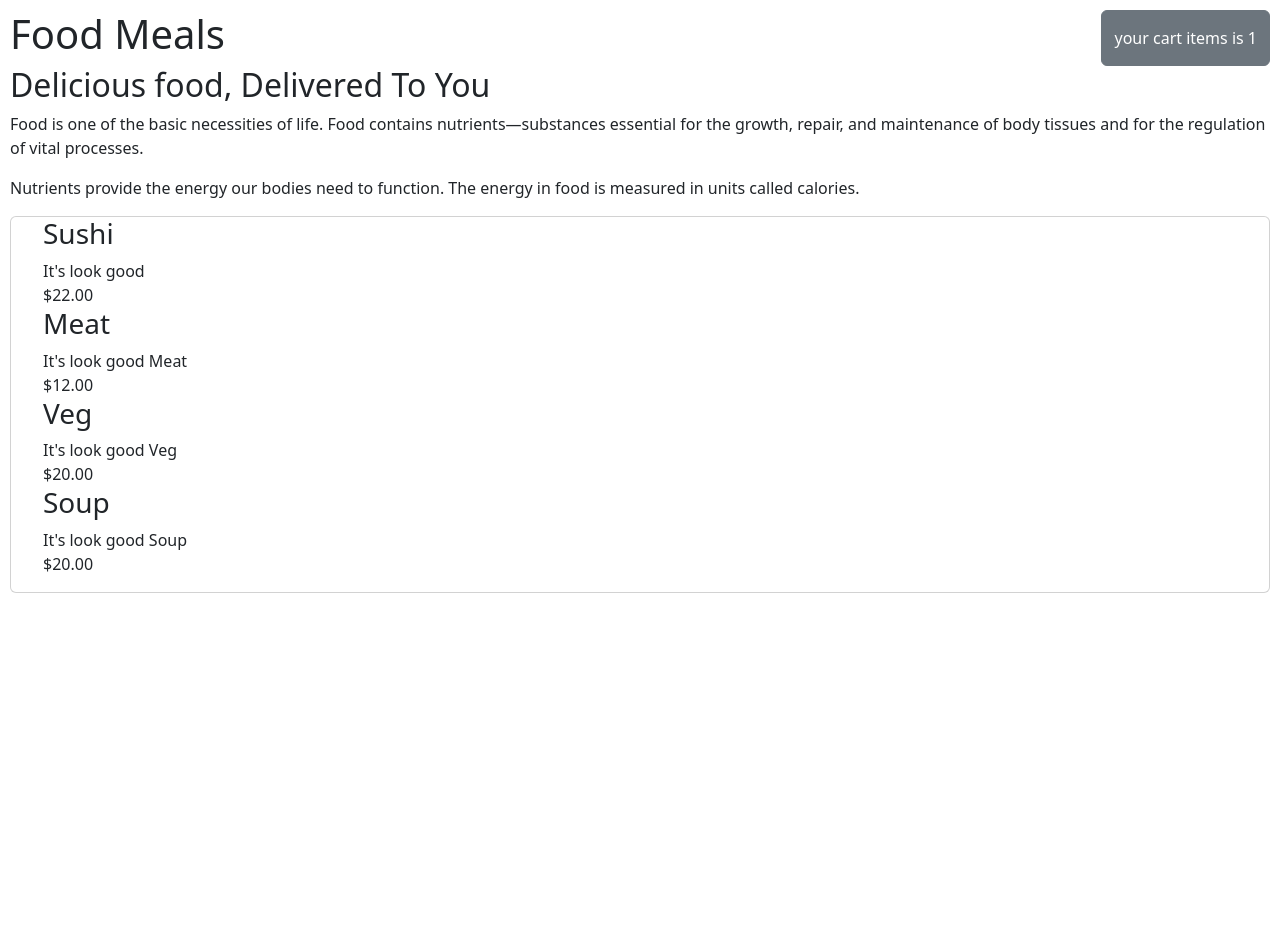
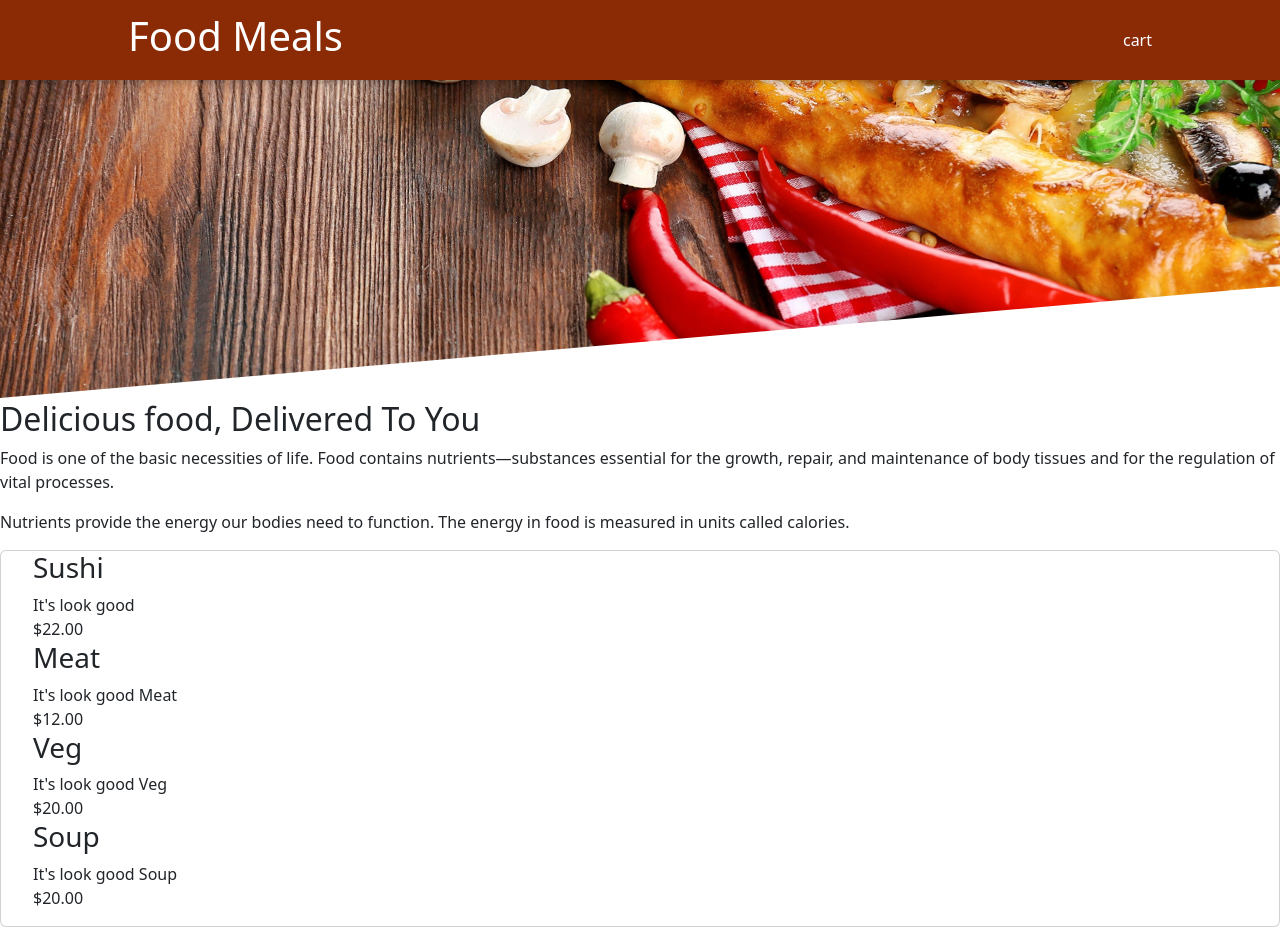
Before and after one commit to jsidd06/react-food-website, a React (Create React App) app: page / in a window 1280 px wide. Before the commit the page ends 800 px from the top, so only its background shows below. Built offline with nearby package versions, Linux system fonts and the light colour scheme.

Commit message:
header changes ui

```diff
--- a/src/App.js
+++ b/src/App.js
@@ -1,10 +1,10 @@
 import React from "react";
-import Header from "./components/Header";
+import Header from "./screen/Header";
 import MealsScreen from "./screen/MealsScreen";
 
 function App() {
   return (
-    <div style={{ margin: 10 }}>
+    <div>
       <Header />
       <MealsScreen />
     </div>
--- a/src/components/Header.js
+++ /dev/null
@@ -1,15 +0,0 @@
-import React, { Fragment } from "react";
-import HeaderCardButton from "./HeaderCardButton";
-
-function Header() {
-  return (
-    <Fragment>
-      <div style={{ justifyContent: "space-between", display: "flex" }}>
-        <h1>Food Meals</h1>
-        <HeaderCardButton />
-      </div>
-    </Fragment>
-  );
-}
-
-export default Header;
--- /dev/null
+++ b/src/screen/Header.js
@@ -0,0 +1,19 @@
+import React, { Fragment } from "react";
+import Image from "../Images/veg.jpg";
+import classes from "./Header.module.css";
+
+function Header() {
+  return (
+    <Fragment>
+      <header className={classes.header}>
+        <h1>Food Meals</h1>
+        <div>cart</div>
+      </header>
+      <div className={classes["main-image"]}>
+        <img src={Image} alt="food" />
+      </div>
+    </Fragment>
+  );
+}
+
+export default Header;
--- /dev/null
+++ b/src/screen/Header.module.css
@@ -0,0 +1,29 @@
+.header {
+  position: fixed;
+  top: 0;
+  left: 0;
+  width: 100%;
+  height: 5rem;
+  background-color: #8a2b06;
+  color: white;
+  display: flex;
+  justify-content: space-between;
+  align-items: center;
+  padding: 0 10%;
+  box-shadow: 0 2px 8px rgba(0, 0, 0, 0.25);
+  z-index: 10;
+}
+
+.main-image {
+  width: 100%;
+  height: 25rem;
+  z-index: 0;
+  overflow: hidden;
+}
+
+.main-image img {
+  width: 110%;
+  height: 100%;
+  object-fit: cover;
+  transform: rotateZ(-5deg) translateY(-4rem) translateX(-1rem);
+}
```
Also changed, not shown: src/Images/veg-meals.jpg (added), src/Images/veg.jpg (added).
